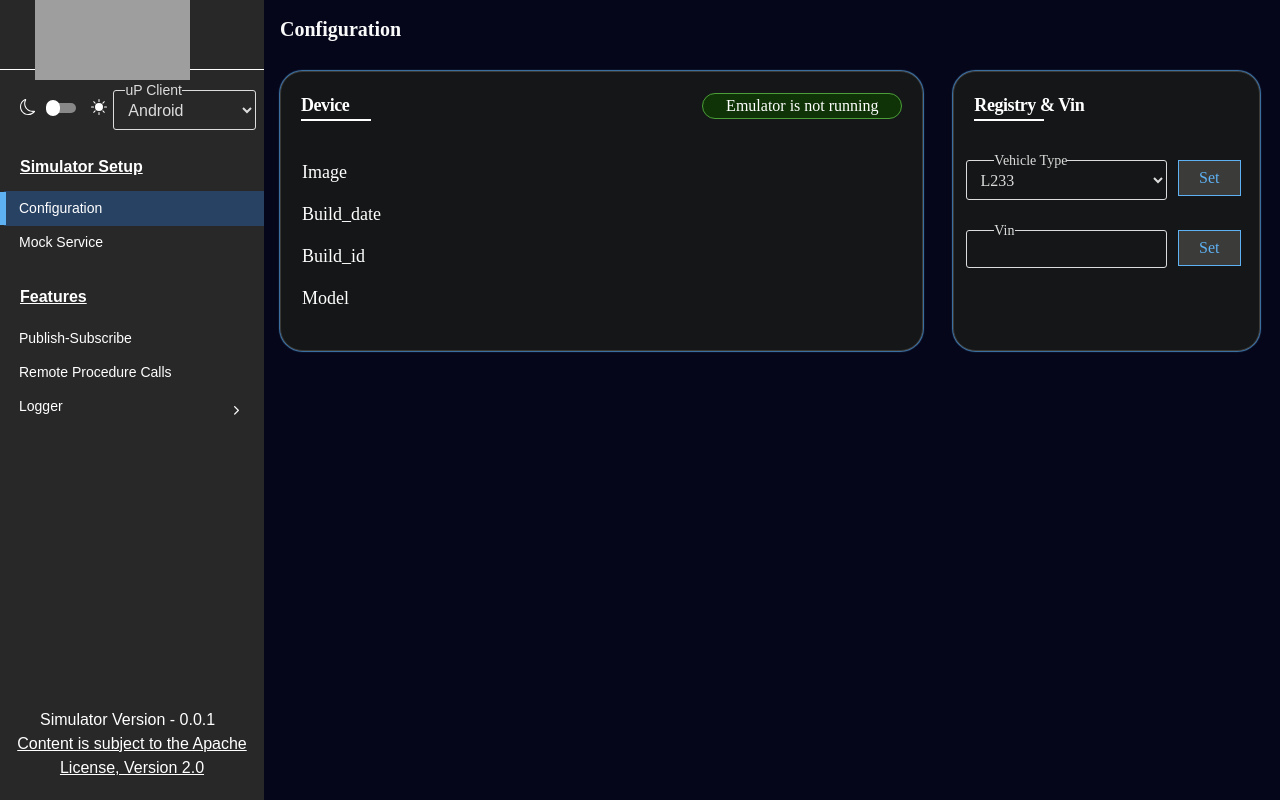
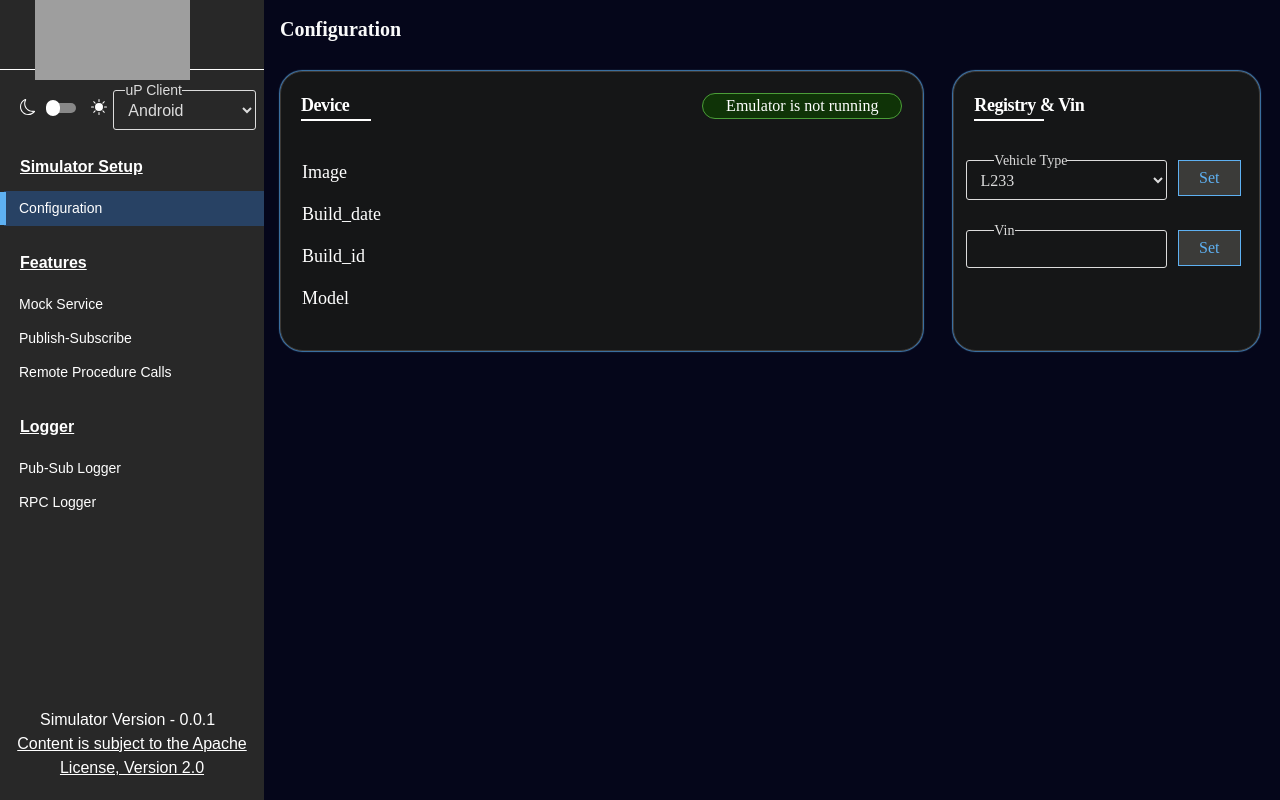
Before and after one commit to eclipse-uprotocol/up-simulator, a Flask app: page /configuration.html in a window 1280 px wide. Run offline with Flask 3, Linux system fonts and the light colour scheme; data that the repository does not hold is empty; parts of the project's set-up code (start-up, migrations or seed data) failed here and were passed over; some libraries are stand-ins or nearby versions; grey boxes are pictures that could not be loaded.

Commit message:
Modify side bar

```diff
--- a/simulator/ui/routes.py
+++ b/simulator/ui/routes.py
@@ -90,7 +90,7 @@
 
 
 @blueprint.route('/rpc-logger.html')
-def start_rpc_dashboard():
+def route_rpc_logger():
     try:
         f = open(os.path.join(os.getcwd(), CONSTANTS.FILENAME_RPC_LOGGER))
         data = f.read()
@@ -101,8 +101,8 @@
     return render_template('home/rpc-logger.html', rpc_calls=data, segment=get_segment(request))
 
 
-@blueprint.route('/pub-sub-logger.html')
-def pub_dashboard():
+@blueprint.route('/pubsub-logger.html')
+def route_pubsub_logger():
     try:
         f = open(os.path.join(os.getcwd(), CONSTANTS.FILENAME_PUBSUB_LOGGER))
         data = f.read()
--- a/simulator/ui/templates/home/pub-sub-logger.html
+++ b/simulator/ui/templates/home/pub-sub-logger.html
@@ -1,6 +1,6 @@
 {% extends "base.html" %}
 
-{% block title %} Pub-Sub Logger {% endblock %}
+{% block title %} Pub Sub Logger {% endblock %}
 
 <!-- Specific CSS goes HERE -->
 {% block stylesheets %}{% endblock stylesheets %}
--- a/simulator/ui/templates/includes/sidebar.html
+++ b/simulator/ui/templates/includes/sidebar.html
@@ -122,16 +122,16 @@
                         </a>
                     </li>
 
+
+                    <li class="nav-item pcoded-menu-caption">
+                        <label class="sidebarHeading"> <u>Features</u></label>
+                    </li>
                     <li class="nav-item {% if 'mockservice' in segment %} active {% endif %}">
                         <a class="nav-link " href="{{ url_for('simulator_blueprint.route_mockservices')}}">
                             Mock Service
                         </a>
                     </li>
 
-
-                    <li class="nav-item pcoded-menu-caption">
-                        <label class="sidebarHeading"> <u>Features</u></label>
-                    </li>
                     <li class="nav-item {% if 'pub-sub' in segment %} active {% endif %}">
                         <a class="nav-link" href="{{ url_for('simulator_blueprint.route_pubsub')}}">
                             Publish-Subscribe</a>
@@ -140,24 +140,20 @@
                     <li class="nav-item {% if 'send-rpc' in segment %} active {% endif %}">
                         <a class="nav-link" href="/send-rpc.html">Remote Procedure Calls</a>
                     </li>
-                    <li class="nav-item pcoded-hasmenu">
-                        <a class="nav-link " href="javascript:">
-
-                            Logger
-                        </a>
-                        <ul class="pcoded-submenu">
-
-                            <li class="nav-item {% if 'pub-sub-logger' in segment %} active {% endif %}">
-                                <a class="nav-link" href="/pub-sub-logger.html">Pub-Sub Logger</a>
-                            </li>
 
 
-                            <li class="nav-item {% if 'rpc-logger' in segment %} active {% endif %}">
-                                <a class="nav-link" href="/rpc-logger.html">RPC Logger</a>
-                            </li>
+                    <li class="nav-item pcoded-menu-caption">
+                        <label class="sidebarHeading"> <u>Logger</u></label>
+                    </li>
 
+                    <li class="nav-item {% if 'pubsub-logger' in segment %} active {% endif %}">
+                        <a class="nav-link" href="{{ url_for('simulator_blueprint.route_pubsub_logger')}}">
+                            Pub-Sub Logger</a>
+                    </li>
 
-                        </ul>
+                    <li class="nav-item {% if 'rpc-logger' in segment %} active {% endif %}">
+                        <a class="nav-link" href="{{ url_for('simulator_blueprint.route_rpc_logger')}}">
+                            RPC Logger</a>
                     </li>
 
 
@@ -170,8 +166,8 @@
                 </div>
                 <div>
                     <u>
-                    <a href="https://www.apache.org/licenses/LICENSE-2.0" target="_blank">
-                    Content is subject to the Apache License, Version 2.0</a></u>
+                        <a href="https://www.apache.org/licenses/LICENSE-2.0" target="_blank">
+                            Content is subject to the Apache License, Version 2.0</a></u>
                 </div>
 
 
--- a/simulator/ui/utils/socket_utils.py
+++ b/simulator/ui/utils/socket_utils.py
@@ -105,24 +105,9 @@
             break
 
 
-class SocketUtility:
-
-    def __init__(self, socket_io, req, transport_layer):
-        self.socketio = socket_io
-        self.oldtopic = ''
-        self.vin = None
-        self.last_published_data = None
-        self.request = req
-        self.sender = None
-        self.transport_layer = transport_layer
-        self.retry_rpc = 0
-        self.retry_pub = 0
-        self.retry_sub = 0
-        self.lock_pubsub = threading.Lock()
-        self.lock_rpc = threading.Lock()
-
-    @staticmethod
-    def entity_name_file(entity, filename):
+def entity_name_file(lock, entity, filename):
+    try:
+        lock.acquire()
         if os.path.isfile(filename):
             with open(filename, 'r+') as f:
                 lines = f.read()
@@ -143,6 +128,27 @@
 
             except IOError as exc:
                 pass
+    except:
+        pass
+    finally:
+        lock.release()
+
+
+class SocketUtility:
+
+    def __init__(self, socket_io, req, transport_layer):
+        self.socketio = socket_io
+        self.oldtopic = ''
+        self.vin = None
+        self.last_published_data = None
+        self.request = req
+        self.sender = None
+        self.transport_layer = transport_layer
+
+        self.lock_pubsub = threading.Lock()
+        self.lock_rpc = threading.Lock()
+        self.lock_pubsub = threading.Lock()
+        self.lock_service = threading.Lock()
 
     def execute_send_rpc(self, json_sendrpc):
         try:
@@ -234,7 +240,7 @@
         try:
             start_service(json_service['entity'], handler)
             time.sleep(1)
-            self.entity_name_file(json_service['entity'], CONSTANTS.FILENAME_SERVICE_RUNNING_STATUS)
+            entity_name_file(self.lock_service, json_service['entity'], CONSTANTS.FILENAME_SERVICE_RUNNING_STATUS)
             self.socketio.emit(CONSTANTS.CALLBACK_START_SERVICE, json_service['entity'], namespace=CONSTANTS.NAMESPACE)
         except Exception as ex:
             logger.error(f'Exception:', exc_info=ex)
```
